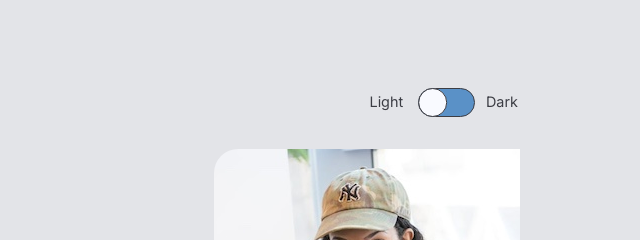
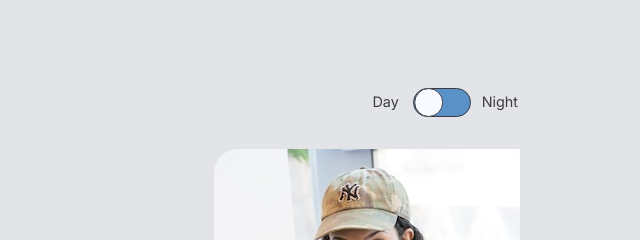
Before and after one commit to joereese2/joereese2.github.io, a plain HTML site: page index.html in a window 1280 px wide. Shown: the top 240 px of the page, 640-1280 px from the left. Drawn offline with Linux system fonts and the light colour scheme.

Commit message:
testing change with webstorm

```diff
--- a/index.html
+++ b/index.html
@@ -18,11 +18,11 @@
         </legend>
         <input type="radio" name="color-scheme" id="light" checked>
         <label for="light">
-            Light
+            Day
         </label>
         <input type="radio" name="color-scheme" id="dark">
         <label for="dark">
-            Dark
+            Night
         </label>
         </fieldset>
     </header>
```
